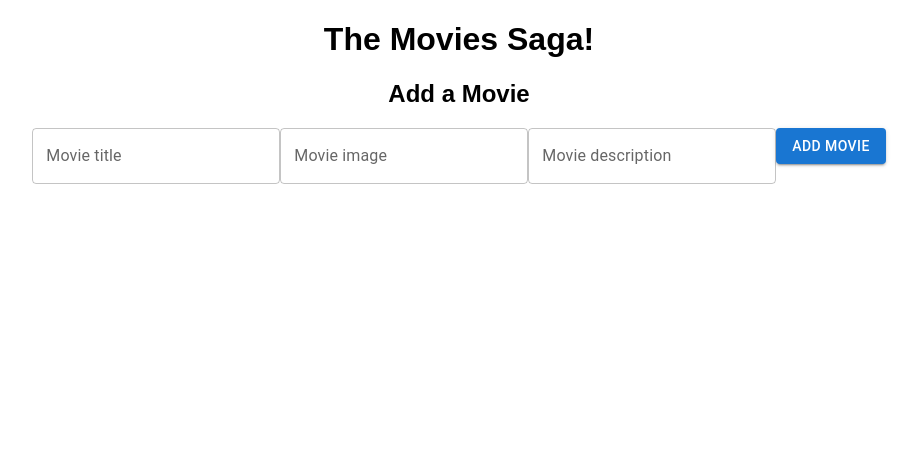
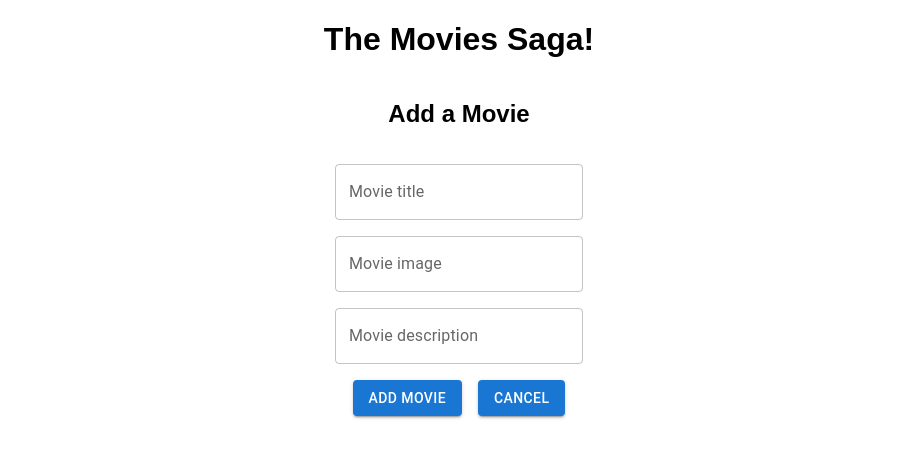
Before and after one commit to ZakariyeAden/weekend-movie-sagas, a React (Create React App) app: page /#/addmovie in a window 1280 px wide. Shown: the top 458 px of the page, without its empty margins (181-1099 px from the left). Built offline with nearby package versions, Linux system fonts and the light colour scheme.

Commit message:
adding more comments and adding the button actions and Routes

```diff
--- /dev/null
+++ b/src/components/MovieForm/MovieForm.css
@@ -0,0 +1,10 @@
+form{
+  display: flex;
+  flex-direction: column;
+  gap: 1rem;
+}
+.btn-action{
+  display: flex;
+  justify-content: center;
+  gap: 1rem;
+}
--- a/src/components/MovieForm/MovieForm.jsx
+++ b/src/components/MovieForm/MovieForm.jsx
@@ -1,36 +1,24 @@
 import { useState } from "react";
 import { useDispatch } from "react-redux";
+import { useHistory } from "react-router-dom";
 
 import { TextField, Button } from "@mui/material";
+import "./MovieForm.css";
 const MovieForm = () => {
   // HOOKS
   const [movieTitle, setMovieTitle] = useState("");
   const [movieDescription, setMovieDescription] = useState("");
   const [movieImage, setMovieImage] = useState("");
   const dispatch = useDispatch();
-
-  const handleTitleChange = event => {
-    console.log("added title!");
-    // Set the user input for title
-    setMovieTitle(event.target.value);
-  };
-  const handleDescriptionChange = event => {
-    console.log("added description!");
-    // Set the user input for description
-    setMovieDescription(event.target.value);
-  };
-  const handleImageChange = event => {
-    console.log("added image!");
-    // Set the user input for image
-    setMovieImage(event.target.value);
-  };
-  // Set the data into object
-
+  const history = useHistory();
+  // Submit
   const submitMovieHandler = event => {
     event.preventDefault();
+    // Log to see if submmited
     console.log("Movie submitted!");
     dispatch({
       type: "ADD_MOVIES",
+      // The data to submit in dispatch
       payload: {
         title: movieTitle,
         poster: movieImage,
@@ -39,35 +27,50 @@ const MovieForm = () => {
     });
   };
   return (
-    <form>
+    <form onSubmit={submitMovieHandler}>
       <h2>Add a Movie</h2>
+      <div>
         <TextField
           id="outlined-basic"
           label="Movie title"
           variant="outlined"
           type="text"
-        onChange={handleTitleChange}
+          // Get the user Input for Title
+          onChange={e => setMovieTitle(e.target.value)}
           value={movieTitle}
         />
+      </div>
+      <div>
         <TextField
           id="outlined-basic"
           label="Movie image"
           variant="outlined"
           type="text"
-        onChange={handleImageChange}
+          // Get the user Input for Image
+          onChange={e => setMovieImage(e.target.value)}
           value={movieImage}
         />
+      </div>
+      <div>
         <TextField
           id="outlined-basic"
           label="Movie description"
           variant="outlined"
           type="text"
-        onChange={handleDescriptionChange}
+          // Get the user Input for Description
+          onChange={e => setMovieDescription(e.target.value)}
           value={movieDescription}
         />
-      <Button variant="contained" type="submit" onClick={submitMovieHandler}>
+      </div>
+      <div className="btn-action">
+        <Button variant="contained" type="submit">
           Add Movie
         </Button>
+        {/* Go back to home page */}
+        <Button variant="contained" onClick={() => history.push("/")}>
+          Cancel
+        </Button>
+      </div>
     </form>
   );
 };
--- a/src/components/MovieList/MovieList.jsx
+++ b/src/components/MovieList/MovieList.jsx
@@ -1,9 +1,9 @@
 import React, { useEffect } from "react";
 import { useDispatch, useSelector } from "react-redux";
 import "./MovieList.css";
-import { Grid, CardMedia, Typography, Card } from "@mui/material";
+import { Grid, CardMedia, Typography, Card,Button } from "@mui/material";
 import { Link, useHistory } from "react-router-dom";
-import MovieForm from "../MovieForm/MovieForm";
+
 function MovieList(movie) {
   // Hooks
   const dispatch = useDispatch();
@@ -25,7 +25,10 @@ function MovieList(movie) {
   }, []);
   return (
     <main>
-      <MovieForm />
+      {/* Route to Form page*/}
+      <Button variant="contained" onClick={() => history.push("/addmovie")}>
+        Add Movie
+      </Button>
       <h2>MovieList</h2>
       <section className="movies">
         {/* Making it responsive on all devices by using mui Grid */}
```
Lines whose indentation alone changed are shown as unchanged.
